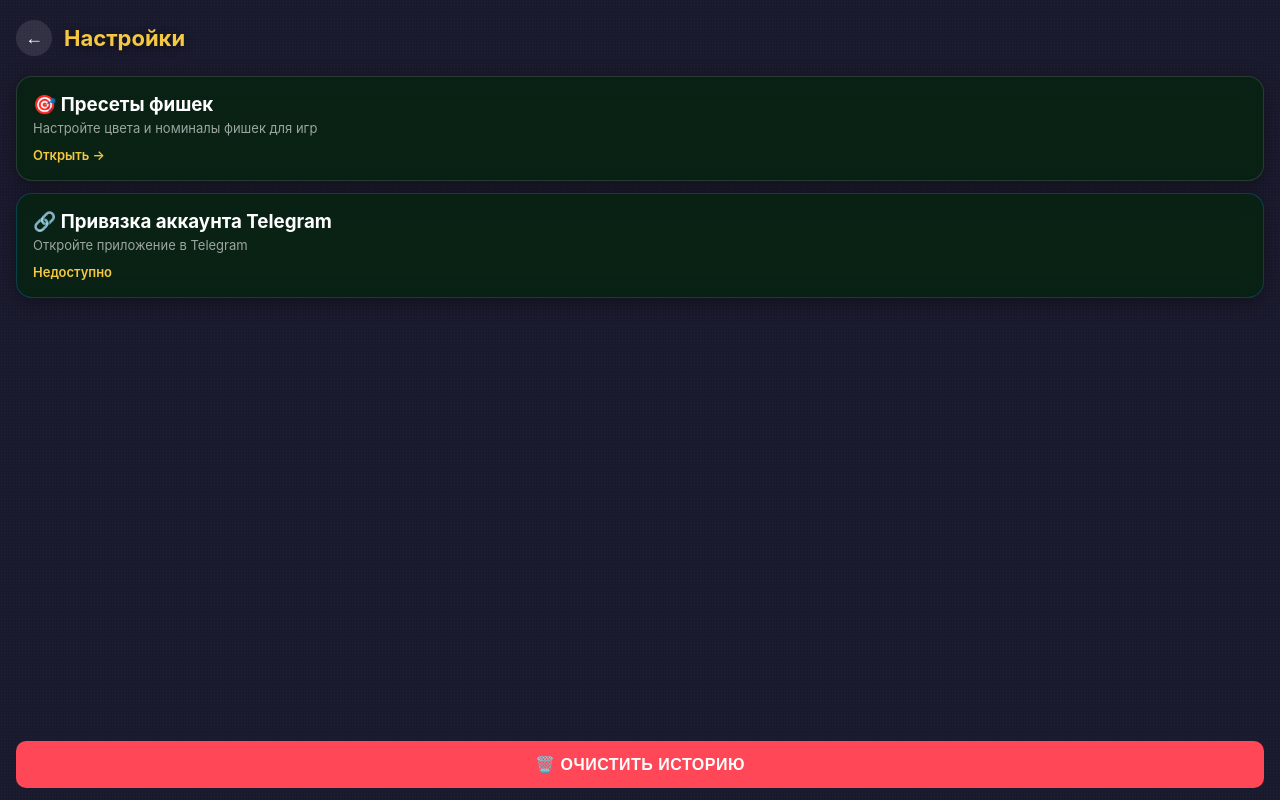
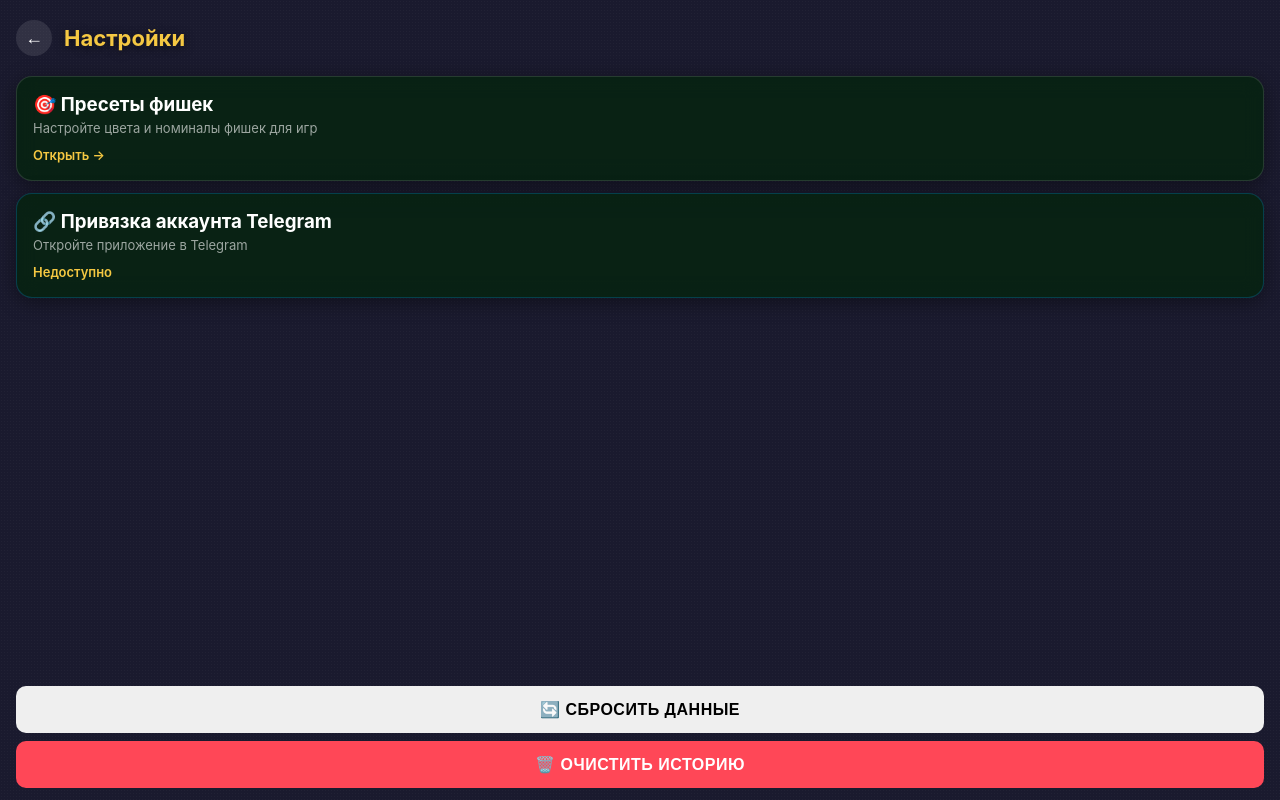
Before and after one commit to BatootVibe/pokerok-helper, a React (Vite) app: page /settings in a window 1280 px wide. Built offline with nearby package versions, Linux system fonts and the light colour scheme; no server answers.

Commit message:
feat: add reset data button for testing, improve unbind button layout

```diff
--- a/src/pages/SettingsPage.tsx
+++ b/src/pages/SettingsPage.tsx
@@ -51,6 +51,13 @@ export function SettingsPage() {
     }
   };
 
+  const handleResetApp = () => {
+    if (confirm('Сбросить все данные приложения? Это очистит кэш и вернёт настройки по умолчанию.')) {
+      localStorage.clear();
+      window.location.reload();
+    }
+  };
+
   const handleClear = useCallback(async () => {
     try {
       await clearGameHistory();
@@ -81,15 +88,16 @@ export function SettingsPage() {
               <span className="profile-name">{userProfile.name}</span>
               <span className="profile-id">ID: {userProfile.tgId.slice(-6)}</span>
             </div>
-            <div className="mt-8">
+            <div className="mt-12" style={{ display: 'flex', gap: '8px' }}>
               <button
                 className="btn btn-danger btn-small"
+                style={{ flex: 1 }}
                 onClick={(e) => {
                   e.stopPropagation();
                   setShowUnbindConfirm(true);
                 }}
               >
-                Отвязать аккаунт
+                🔓 Отвязать
               </button>
             </div>
           </>
@@ -105,6 +113,10 @@ export function SettingsPage() {
       </div>
 
       <div className="fixed-actions">
+        {/* TODO: remove after testing */}
+        <button className="btn btn-warning" onClick={handleResetApp} style={{ marginBottom: '8px', width: '100%' }}>
+          🔄 Сбросить данные
+        </button>
         <button className="btn btn-danger" onClick={() => setShowConfirm(true)}>
           🗑️ Очистить историю
         </button>
```
